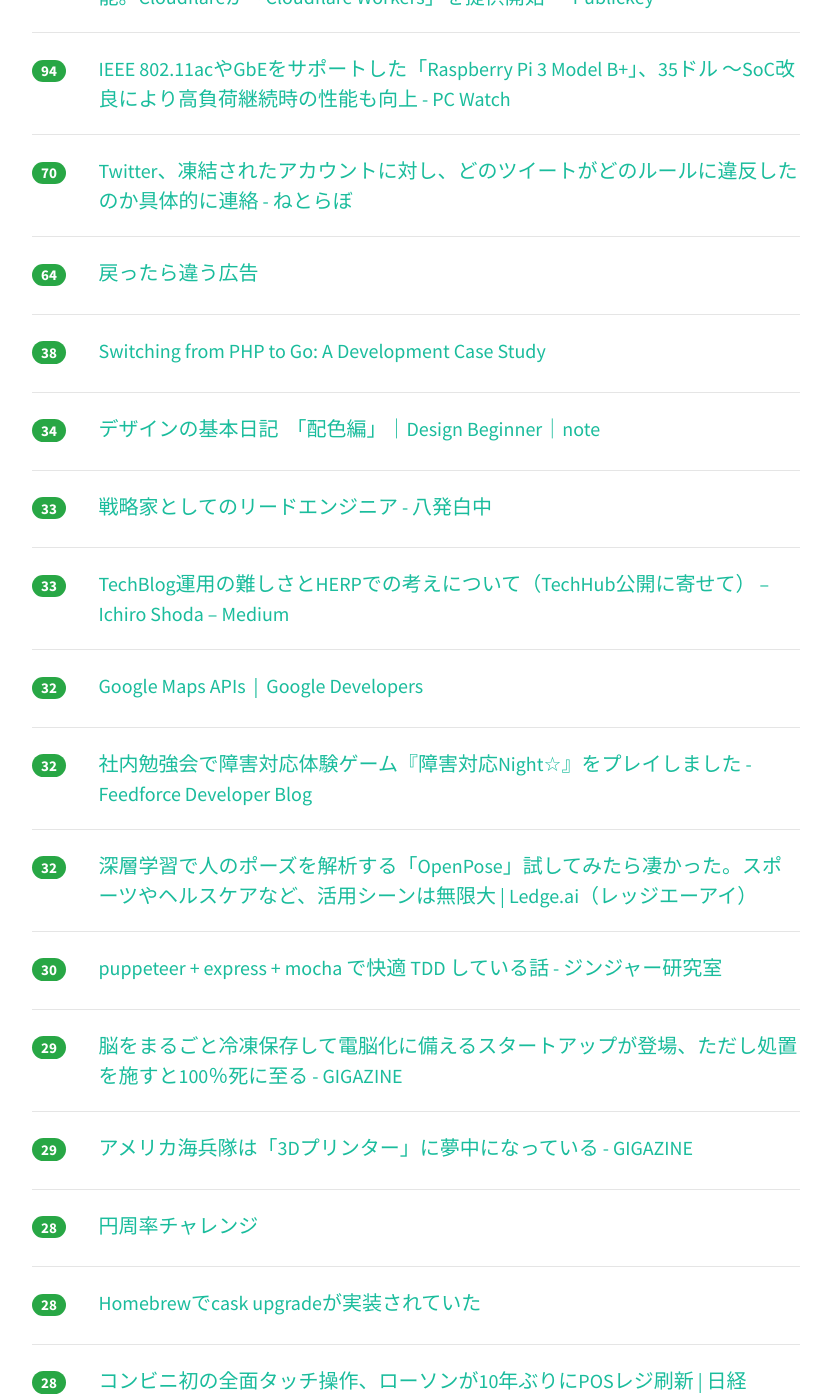
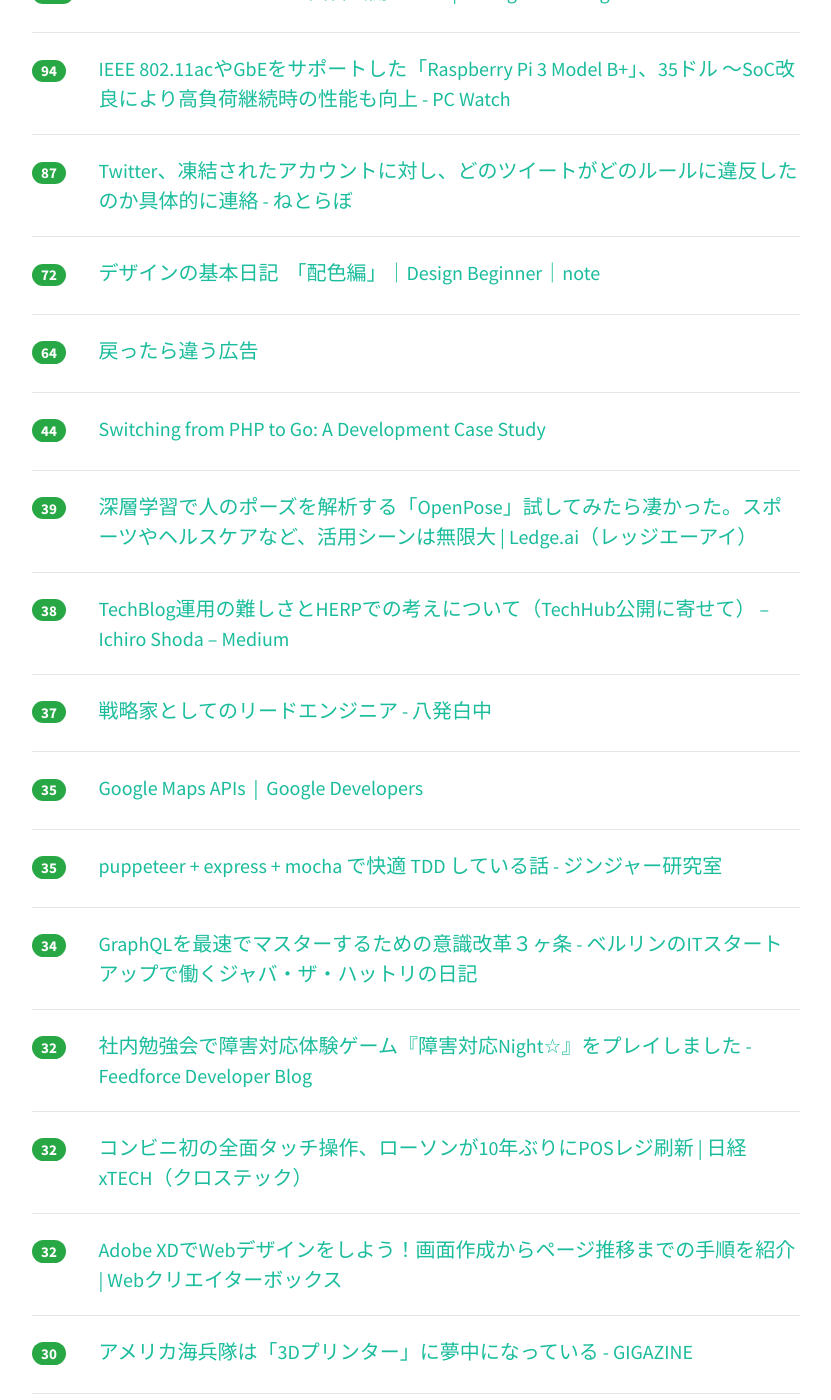
Before and after one commit to yatta47/hatena-matome-site, a Jekyll site: the page built from _posts/2018-03-15-hatena.md, in a window 1280 px wide and 1400 px high, scrolled down 904 px. Shown: the whole window, without its empty margins (224-1055 px from the left). Built offline with Jekyll 4.4.1, drawn with Linux system fonts in a browser that asks for light colours; nearby versions of some CDN libraries; some of the changed text lies outside the part shown.

Commit message:
Updated 2018-03-15

```diff
--- a/_posts/2018-03-15-hatena.md
+++ b/_posts/2018-03-15-hatena.md
@@ -1,39 +1,39 @@
 ---
 layout: post
 title:  "2018-03-15 はてぶIT"
-date:   2018-03-15 14:01:49
+date:   2018-03-15 15:01:26
 tags: [it-hotentry]
 ---
-45 件のデータあり
+49 件のデータあり
 
 <hr><div class="row">
-<div class="col-1"><span class="badge badge-pill badge-success h2">288</span></div>
+<div class="col-1"><span class="badge badge-pill badge-success h2">419</span></div>
 <div class="col-11"><a href='https://kuranuki.sonicgarden.jp/2018/03/about-software.html' target='_blank'>プログラミング経験がない経営者のためのソフトウェア開発 11の事実 | Social Change!</a></div>
 </div>
 <hr>
 <div class="row">
-<div class="col-1"><span class="badge badge-pill badge-success h2">225</span></div>
+<div class="col-1"><span class="badge badge-pill badge-success h2">259</span></div>
 <div class="col-11"><a href='http://www.yomiuri.co.jp/national/20180314-OYT1T50137.html' target='_blank'>産総研、ネット遮断１か月続く「恥ずかしい」 : 社会 : 読売新聞（YOMIURI ONLINE）</a></div>
 </div>
 <hr>
 <div class="row">
-<div class="col-1"><span class="badge badge-pill badge-success h2">146</span></div>
+<div class="col-1"><span class="badge badge-pill badge-success h2">172</span></div>
 <div class="col-11"><a href='http://www.publickey1.jp/blog/18/awssdkgithub.html' target='_blank'>AWSの各種サービスやSDKのドキュメントがオープンソースとしてGitHubに公開。誰でもコントリビュートや再利用が可能に － Publickey</a></div>
 </div>
 <hr>
 <div class="row">
-<div class="col-1"><span class="badge badge-pill badge-success h2">144</span></div>
+<div class="col-1"><span class="badge badge-pill badge-success h2">156</span></div>
 <div class="col-11"><a href='https://dev.classmethod.jp/cloud/aws/2018-aws-re-entering-autoscaling/' target='_blank'>AWS再入門2018 Amazon EC2 Auto Scaling編 ｜ Developers.IO</a></div>
 </div>
 <hr>
 <div class="row">
-<div class="col-1"><span class="badge badge-pill badge-success h2">126</span></div>
-<div class="col-11"><a href='http://eng-blog.iij.ad.jp/archives/1523' target='_blank'>IIJ Technical NIGHT vol.4 資料公開します | IIJ Engineers Blog</a></div>
+<div class="col-1"><span class="badge badge-pill badge-success h2">149</span></div>
+<div class="col-11"><a href='http://www.publickey1.jp/blog/18/javascriptservice_workercdncloudflarecloudflare_workers.html' target='_blank'>JavaScriptのコードとService Workerをユーザーに近いCDNのエッジで実行可能。Cloudflareが「Cloudflare Workers」を提供開始 － Publickey</a></div>
 </div>
 <hr>
 <div class="row">
-<div class="col-1"><span class="badge badge-pill badge-success h2">124</span></div>
-<div class="col-11"><a href='http://www.publickey1.jp/blog/18/javascriptservice_workercdncloudflarecloudflare_workers.html' target='_blank'>JavaScriptのコードとService Workerをユーザーに近いCDNのエッジで実行可能。Cloudflareが「Cloudflare Workers」を提供開始 － Publickey</a></div>
+<div class="col-1"><span class="badge badge-pill badge-success h2">140</span></div>
+<div class="col-11"><a href='http://eng-blog.iij.ad.jp/archives/1523' target='_blank'>IIJ Technical NIGHT vol.4 資料公開します | IIJ Engineers Blog</a></div>
 </div>
 <hr>
 <div class="row">
@@ -42,8 +42,13 @@ tags: [it-hotentry]
 </div>
 <hr>
 <div class="row">
-<div class="col-1"><span class="badge badge-pill badge-success h2">70</span></div>
+<div class="col-1"><span class="badge badge-pill badge-success h2">87</span></div>
 <div class="col-11"><a href='http://nlab.itmedia.co.jp/nl/articles/1803/15/news059.html' target='_blank'>Twitter、凍結されたアカウントに対し、どのツイートがどのルールに違反したのか具体的に連絡 - ねとらぼ</a></div>
+</div>
+<hr>
+<div class="row">
+<div class="col-1"><span class="badge badge-pill badge-success h2">72</span></div>
+<div class="col-11"><a href='https://note.mu/begin_design/n/nf8368cc8fe50' target='_blank'>デザインの基本日記  「配色編」｜Design Beginner｜note</a></div>
 </div>
 <hr>
 <div class="row">
@@ -52,28 +57,38 @@ tags: [it-hotentry]
 </div>
 <hr>
 <div class="row">
-<div class="col-1"><span class="badge badge-pill badge-success h2">38</span></div>
+<div class="col-1"><span class="badge badge-pill badge-success h2">44</span></div>
 <div class="col-11"><a href='https://www.kairos.com/blog/php-to-go-how-we-boosted-api-performance-by-8x' target='_blank'>Switching from PHP to Go: A Development Case Study</a></div>
 </div>
 <hr>
 <div class="row">
-<div class="col-1"><span class="badge badge-pill badge-success h2">34</span></div>
-<div class="col-11"><a href='https://note.mu/begin_design/n/nf8368cc8fe50' target='_blank'>デザインの基本日記  「配色編」｜Design Beginner｜note</a></div>
+<div class="col-1"><span class="badge badge-pill badge-success h2">39</span></div>
+<div class="col-11"><a href='https://ledge.ai/openpose/' target='_blank'>深層学習で人のポーズを解析する「OpenPose」試してみたら凄かった。スポーツやヘルスケアなど、活用シーンは無限大 | Ledge.ai（レッジエーアイ）</a></div>
 </div>
 <hr>
 <div class="row">
-<div class="col-1"><span class="badge badge-pill badge-success h2">33</span></div>
+<div class="col-1"><span class="badge badge-pill badge-success h2">38</span></div>
+<div class="col-11"><a href='https://medium.com/@ichiroshoda/af451552192a' target='_blank'>TechBlog運用の難しさとHERPでの考えについて（TechHub公開に寄せて） – Ichiro Shoda – Medium</a></div>
+</div>
+<hr>
+<div class="row">
+<div class="col-1"><span class="badge badge-pill badge-success h2">37</span></div>
 <div class="col-11"><a href='http://blog.8arrow.org/entry/2018/03/14/225249' target='_blank'>戦略家としてのリードエンジニア - 八発白中</a></div>
 </div>
 <hr>
 <div class="row">
-<div class="col-1"><span class="badge badge-pill badge-success h2">33</span></div>
-<div class="col-11"><a href='https://medium.com/@ichiroshoda/af451552192a' target='_blank'>TechBlog運用の難しさとHERPでの考えについて（TechHub公開に寄せて） – Ichiro Shoda – Medium</a></div>
+<div class="col-1"><span class="badge badge-pill badge-success h2">35</span></div>
+<div class="col-11"><a href='https://developers.google.com/maps/gaming/' target='_blank'>Google Maps APIs  |  Google Developers</a></div>
 </div>
 <hr>
 <div class="row">
-<div class="col-1"><span class="badge badge-pill badge-success h2">32</span></div>
-<div class="col-11"><a href='https://developers.google.com/maps/gaming/' target='_blank'>Google Maps APIs  |  Google Developers</a></div>
+<div class="col-1"><span class="badge badge-pill badge-success h2">35</span></div>
+<div class="col-11"><a href='http://jinjor-labo.hatenablog.com/entry/2018/03/14/191343' target='_blank'>puppeteer + express + mocha で快適 TDD している話 - ジンジャー研究室</a></div>
+</div>
+<hr>
+<div class="row">
+<div class="col-1"><span class="badge badge-pill badge-success h2">34</span></div>
+<div class="col-11"><a href='http://tango-ruby.hatenablog.com/entry/2018/03/14/004008' target='_blank'>GraphQLを最速でマスターするための意識改革３ヶ条 - ベルリンのITスタートアップで働くジャバ・ザ・ハットリの日記</a></div>
 </div>
 <hr>
 <div class="row">
@@ -83,12 +98,17 @@ tags: [it-hotentry]
 <hr>
 <div class="row">
 <div class="col-1"><span class="badge badge-pill badge-success h2">32</span></div>
-<div class="col-11"><a href='https://ledge.ai/openpose/' target='_blank'>深層学習で人のポーズを解析する「OpenPose」試してみたら凄かった。スポーツやヘルスケアなど、活用シーンは無限大 | Ledge.ai（レッジエーアイ）</a></div>
+<div class="col-11"><a href='http://tech.nikkeibp.co.jp/atcl/nxt/column/18/00193/030900003/' target='_blank'>コンビニ初の全面タッチ操作、ローソンが10年ぶりにPOSレジ刷新 | 日経 xTECH（クロステック）</a></div>
+</div>
+<hr>
+<div class="row">
+<div class="col-1"><span class="badge badge-pill badge-success h2">32</span></div>
+<div class="col-11"><a href='https://www.webcreatorbox.com/inspiration/adobe-xd-steps' target='_blank'>Adobe XDでWebデザインをしよう！画面作成からページ推移までの手順を紹介 | Webクリエイターボックス</a></div>
 </div>
 <hr>
 <div class="row">
 <div class="col-1"><span class="badge badge-pill badge-success h2">30</span></div>
-<div class="col-11"><a href='http://jinjor-labo.hatenablog.com/entry/2018/03/14/191343' target='_blank'>puppeteer + express + mocha で快適 TDD している話 - ジンジャー研究室</a></div>
+<div class="col-11"><a href='https://gigazine.net/news/20180315-marines-love-3d-printing/' target='_blank'>アメリカ海兵隊は「3Dプリンター」に夢中になっている - GIGAZINE</a></div>
 </div>
 <hr>
 <div class="row">
@@ -98,7 +118,7 @@ tags: [it-hotentry]
 <hr>
 <div class="row">
 <div class="col-1"><span class="badge badge-pill badge-success h2">29</span></div>
-<div class="col-11"><a href='https://gigazine.net/news/20180315-marines-love-3d-printing/' target='_blank'>アメリカ海兵隊は「3Dプリンター」に夢中になっている - GIGAZINE</a></div>
+<div class="col-11"><a href='http://techblog.lclco.com/entry/2018/03/15/083000' target='_blank'>GASでラクをする技術（Gmail・Google Calendar・RSS編） - LCL Engineers' Blog</a></div>
 </div>
 <hr>
 <div class="row">
@@ -112,13 +132,13 @@ tags: [it-hotentry]
 </div>
 <hr>
 <div class="row">
-<div class="col-1"><span class="badge badge-pill badge-success h2">28</span></div>
-<div class="col-11"><a href='http://tech.nikkeibp.co.jp/atcl/nxt/column/18/00193/030900003/' target='_blank'>コンビニ初の全面タッチ操作、ローソンが10年ぶりにPOSレジ刷新 | 日経 xTECH（クロステック）</a></div>
+<div class="col-1"><span class="badge badge-pill badge-success h2">26</span></div>
+<div class="col-11"><a href='http://www.atmarkit.co.jp/ait/articles/1803/15/news026.html' target='_blank'>発注者にあえて失敗させるとどうなるのか？：あるエンジニア、かく語りき2（6） - ＠IT</a></div>
 </div>
 <hr>
 <div class="row">
-<div class="col-1"><span class="badge badge-pill badge-success h2">26</span></div>
-<div class="col-11"><a href='http://tango-ruby.hatenablog.com/entry/2018/03/14/004008' target='_blank'>GraphQLを最速でマスターするための意識改革３ヶ条 - ベルリンのITスタートアップで働くジャバ・ザ・ハットリの日記</a></div>
+<div class="col-1"><span class="badge badge-pill badge-success h2">25</span></div>
+<div class="col-11"><a href='https://hacks.mozilla.org/2018/03/making-webassembly-better-for-rust-for-all-languages/' target='_blank'>Making WebAssembly better for Rust & for all languages – Mozilla Hacks – the Web developer blog</a></div>
 </div>
 <hr>
 <div class="row">
@@ -128,12 +148,12 @@ tags: [it-hotentry]
 <hr>
 <div class="row">
 <div class="col-1"><span class="badge badge-pill badge-success h2">25</span></div>
-<div class="col-11"><a href='http://www.atmarkit.co.jp/ait/articles/1803/15/news026.html' target='_blank'>発注者にあえて失敗させるとどうなるのか？：あるエンジニア、かく語りき2（6） - ＠IT</a></div>
+<div class="col-11"><a href='https://qiita.com/dark-space/items/cf25001f89c41341a9fd' target='_blank'>.bash_profileと.bashrcなんて使い分けなくてよかったんや！ - Qiita</a></div>
 </div>
 <hr>
 <div class="row">
 <div class="col-1"><span class="badge badge-pill badge-success h2">24</span></div>
-<div class="col-11"><a href='https://www.webcreatorbox.com/inspiration/adobe-xd-steps' target='_blank'>Adobe XDでWebデザインをしよう！画面作成からページ推移までの手順を紹介 | Webクリエイターボックス</a></div>
+<div class="col-11"><a href='http://tech.uzabase.com/entry/2018/03/14/200512' target='_blank'>【k8s合宿】 Kubernetesのメトリクスを取得する 〜PrometheusにGrafanaを添えて〜 - UZABASE Tech Blog</a></div>
 </div>
 <hr>
 <div class="row">
@@ -152,8 +172,23 @@ tags: [it-hotentry]
 </div>
 <hr>
 <div class="row">
+<div class="col-1"><span class="badge badge-pill badge-success h2">23</span></div>
+<div class="col-11"><a href='http://www.itmedia.co.jp/news/articles/1803/15/news061.html' target='_blank'>Google Map APIとUnityで“リアルワールドゲーム”開発が容易に - ITmedia NEWS</a></div>
+</div>
+<hr>
+<div class="row">
+<div class="col-1"><span class="badge badge-pill badge-success h2">23</span></div>
+<div class="col-11"><a href='https://dev.classmethod.jp/etc/lambda-line-bot-tutorial/' target='_blank'>LambdaではじめてのLINEBotを作る ｜ Developers.IO</a></div>
+</div>
+<hr>
+<div class="row">
 <div class="col-1"><span class="badge badge-pill badge-success h2">22</span></div>
 <div class="col-11"><a href='https://www.gizmodo.jp/2018/03/lenovo-e300-e500-chromebook.html' target='_blank'>レノボのChromebook「Lenovo 300e/500e」が日本上陸。4万8000円〜でThinkPad譲りの堅牢性とキータッチを。2018年5月発売 | ギズモード・ジャパン</a></div>
+</div>
+<hr>
+<div class="row">
+<div class="col-1"><span class="badge badge-pill badge-success h2">22</span></div>
+<div class="col-11"><a href='https://internet.watch.impress.co.jp/docs/news/1111611.html' target='_blank'>Chrome拡張機能「1Password X」が日本語に対応、AgileBitsが新バージョンをリリース - INTERNET Watch</a></div>
 </div>
 <hr>
 <div class="row">
@@ -162,28 +197,8 @@ tags: [it-hotentry]
 </div>
 <hr>
 <div class="row">
-<div class="col-1"><span class="badge badge-pill badge-success h2">21</span></div>
-<div class="col-11"><a href='http://tech.uzabase.com/entry/2018/03/14/200512' target='_blank'>【k8s合宿】 Kubernetesのメトリクスを取得する 〜PrometheusにGrafanaを添えて〜 - UZABASE Tech Blog</a></div>
-</div>
-<hr>
-<div class="row">
-<div class="col-1"><span class="badge badge-pill badge-success h2">21</span></div>
-<div class="col-11"><a href='https://internet.watch.impress.co.jp/docs/news/1111611.html' target='_blank'>Chrome拡張機能「1Password X」が日本語に対応、AgileBitsが新バージョンをリリース - INTERNET Watch</a></div>
-</div>
-<hr>
-<div class="row">
 <div class="col-1"><span class="badge badge-pill badge-success h2">20</span></div>
 <div class="col-11"><a href='http://jp.techcrunch.com/2018/03/14/2018-03-13-security-researchers-find-flaws-in-amd-chips-but-raise-eyebrows-with-rushed-disclosure/' target='_blank'>AMDチップの欠陥を発見したセキュリティー調査会社、性急な発表で顰蹙を買う | TechCrunch Japan</a></div>
-</div>
-<hr>
-<div class="row">
-<div class="col-1"><span class="badge badge-pill badge-success h2">20</span></div>
-<div class="col-11"><a href='https://hacks.mozilla.org/2018/03/making-webassembly-better-for-rust-for-all-languages/' target='_blank'>Making WebAssembly better for Rust & for all languages – Mozilla Hacks – the Web developer blog</a></div>
-</div>
-<hr>
-<div class="row">
-<div class="col-1"><span class="badge badge-pill badge-success h2">20</span></div>
-<div class="col-11"><a href='http://www.itmedia.co.jp/news/articles/1803/15/news061.html' target='_blank'>Google Map APIとUnityで“リアルワールドゲーム”開発が容易に - ITmedia NEWS</a></div>
 </div>
 <hr>
 <div class="row">
@@ -202,6 +217,11 @@ tags: [it-hotentry]
 </div>
 <hr>
 <div class="row">
+<div class="col-1"><span class="badge badge-pill badge-success h2">18</span></div>
+<div class="col-11"><a href='http://mubou.seesaa.net/article/457951599.html' target='_blank'>twitterのお気に入り数インフレ展開がひどい: 不倒城</a></div>
+</div>
+<hr>
+<div class="row">
 <div class="col-1"><span class="badge badge-pill badge-success h2">17</span></div>
 <div class="col-11"><a href='http://www.cbc-net.com/posts/2018/03/14/momar/' target='_blank'>CBCNET Posts » MoMAの5階にあるジャクソン・ポロック展示室をアーティストたちがARギャラリーに、もちろん美術館の許可無しに「MoMAR」</a></div>
 </div>
@@ -213,12 +233,7 @@ tags: [it-hotentry]
 <hr>
 <div class="row">
 <div class="col-1"><span class="badge badge-pill badge-success h2">16</span></div>
-<div class="col-11"><a href='http://mubou.seesaa.net/article/457951599.html' target='_blank'>twitterのお気に入り数インフレ展開がひどい: 不倒城</a></div>
-</div>
-<hr>
-<div class="row">
-<div class="col-1"><span class="badge badge-pill badge-success h2">16</span></div>
-<div class="col-11"><a href='https://qiita.com/dark-space/items/cf25001f89c41341a9fd' target='_blank'>.bash_profileと.bashrcなんて使い分けなくてよかったんや！ - Qiita</a></div>
+<div class="col-11"><a href='https://soudai.hatenablog.com/entry/overseas_trip' target='_blank'>初めて単独で海外旅行に行くときの知見を集めた - そーだいなるらくがき帳</a></div>
 </div>
 <hr>
 <div class="row">
@@ -231,3 +246,8 @@ tags: [it-hotentry]
 <div class="col-11"><a href='https://anond.hatelabo.jp/20180314202814' target='_blank'>エロいコメントだけするアカウントほしい</a></div>
 </div>
 <hr>
+<div class="row">
+<div class="col-1"><span class="badge badge-pill badge-success h2">14</span></div>
+<div class="col-11"><a href='https://youkoseki.tumblr.com/post/171881560765/engagement' target='_blank'>エンゲージメントという言葉をやめたい | 辺境社会研究室</a></div>
+</div>
+<hr>
```
